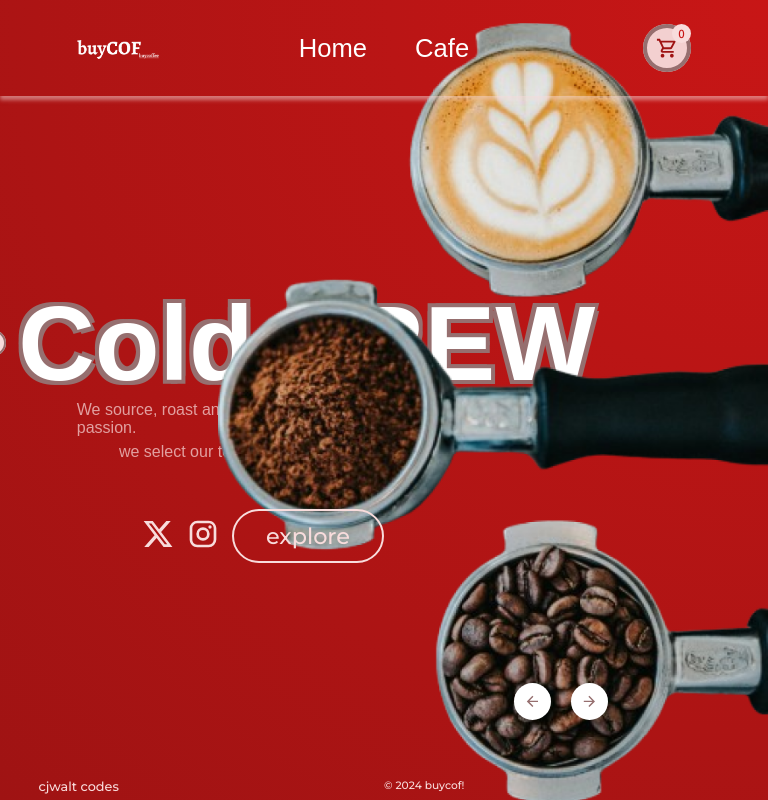
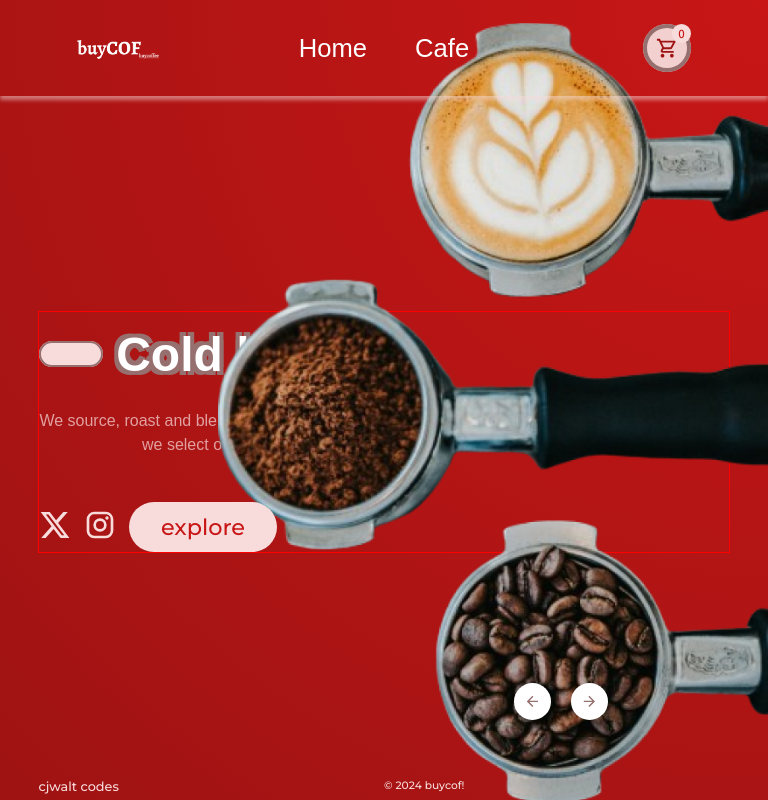
Before and after one commit to CJWALT/buycof, a React (Create React App) app: page / in a window 768 px wide. Built offline with nearby package versions, Linux system fonts and the light colour scheme; a web font is replaced by a local one.

Commit message:
refactored button color to increase conversion

```diff
--- a/src/components/Cart/Cart.scss
+++ b/src/components/Cart/Cart.scss
@@ -87,7 +87,8 @@
 @media (max-width: 640px){
 
     .cart-wrap{
-        width:300px;
+        min-width:300px;
+        width:250px;
         right:0;
     }
 
--- a/src/pages/Home/Home.scss
+++ b/src/pages/Home/Home.scss
@@ -65,7 +65,6 @@
                 width:100%;
                 display: flex;
                 align-items: end;
-                align-content:end  ;
                 flex-direction: column;
                 gap:3rem;
 
@@ -87,19 +86,20 @@
              }
              .exp_link{
                 button{
-                    border:2px solid #F8DCDC;
+                    border:none;
                     padding:.7rem 2rem;
-                    background:transparent;
+                    background:#F8DCDC;
                     border-radius: 40px;
-                    color:#F8DCDC;
+                    color:#C81616;
                     font-weight:500;
                     cursor: pointer;
                     font-size:1.4rem;
                     font-family: 'montserrat', sans-serif;
-
+                    transition: all .3 ease-in;
                     &:hover{
-                        background:#F8DCDC;
-                        color:#C81616;
+                        border:2px solid #F8DCDC;
+                        color:#F8DCDC;
+                        background-color: transparent;
                     }
                 }
 
@@ -143,7 +143,40 @@
 }
 
 
-@media (max-width:640px){
+
+
+@media (min-width:640px) and (max-width:768px){
+
+    #home-wrapper{
+        .home{
+            .home_wrap{
+                width:90%;
+                .banner_wrap{
+                    // background:white;
+                    overflow:hidden;
+                    align-items:flex-start;
+                    width:100%;
+                    border:1px solid red;
+                    .center_bar{
+                        span.bar_before{
+                            width:4rem;
+                        }
+                        h2{
+                            font-size:3rem;
+                        }
+                    }
+                    .para_btn{
+                        align-items:flex-start
+                    }
+                }
+            }
+        }
+    }
+
+}
+
+
+@media (max-width:639px){
 
 
     #home-wrapper{
```
